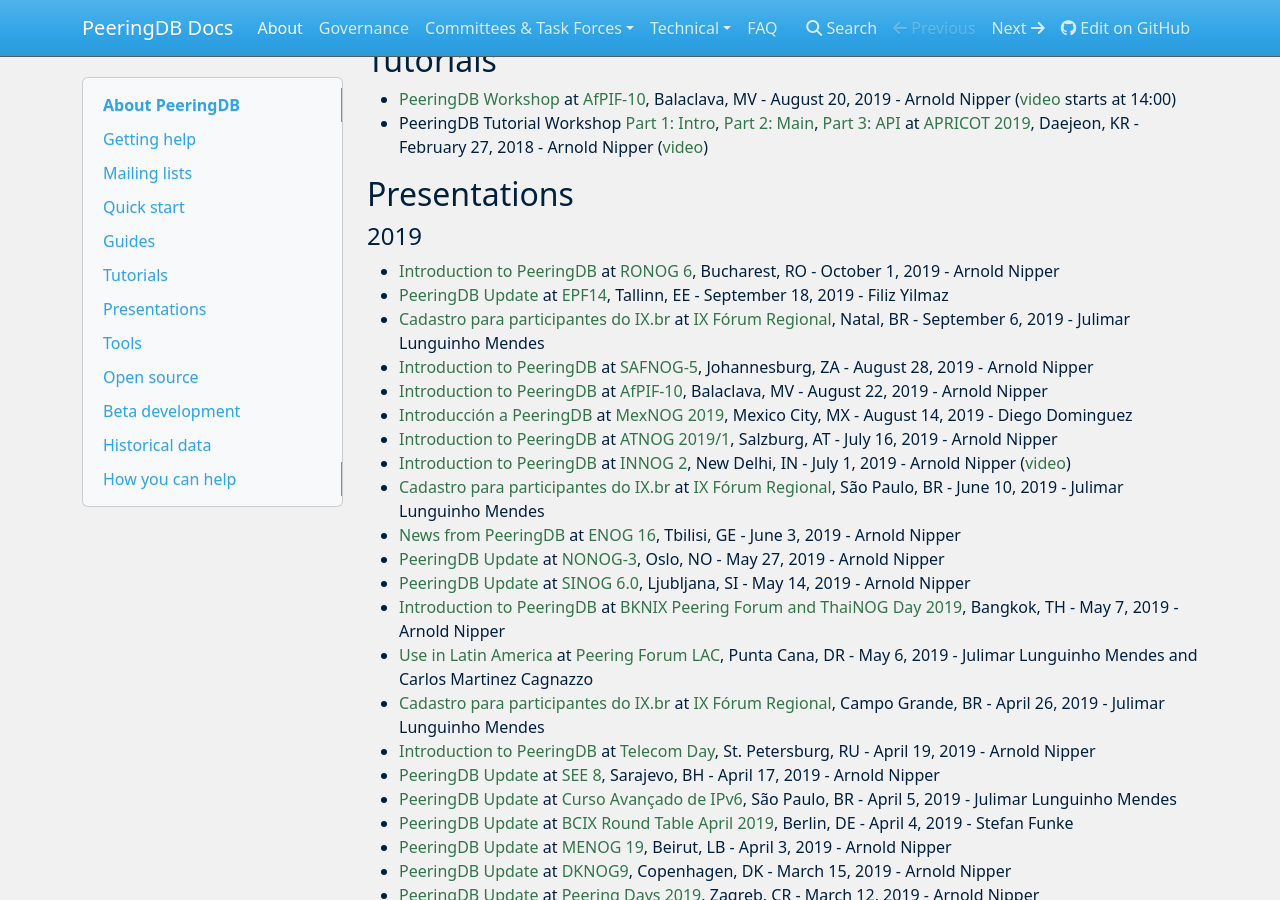
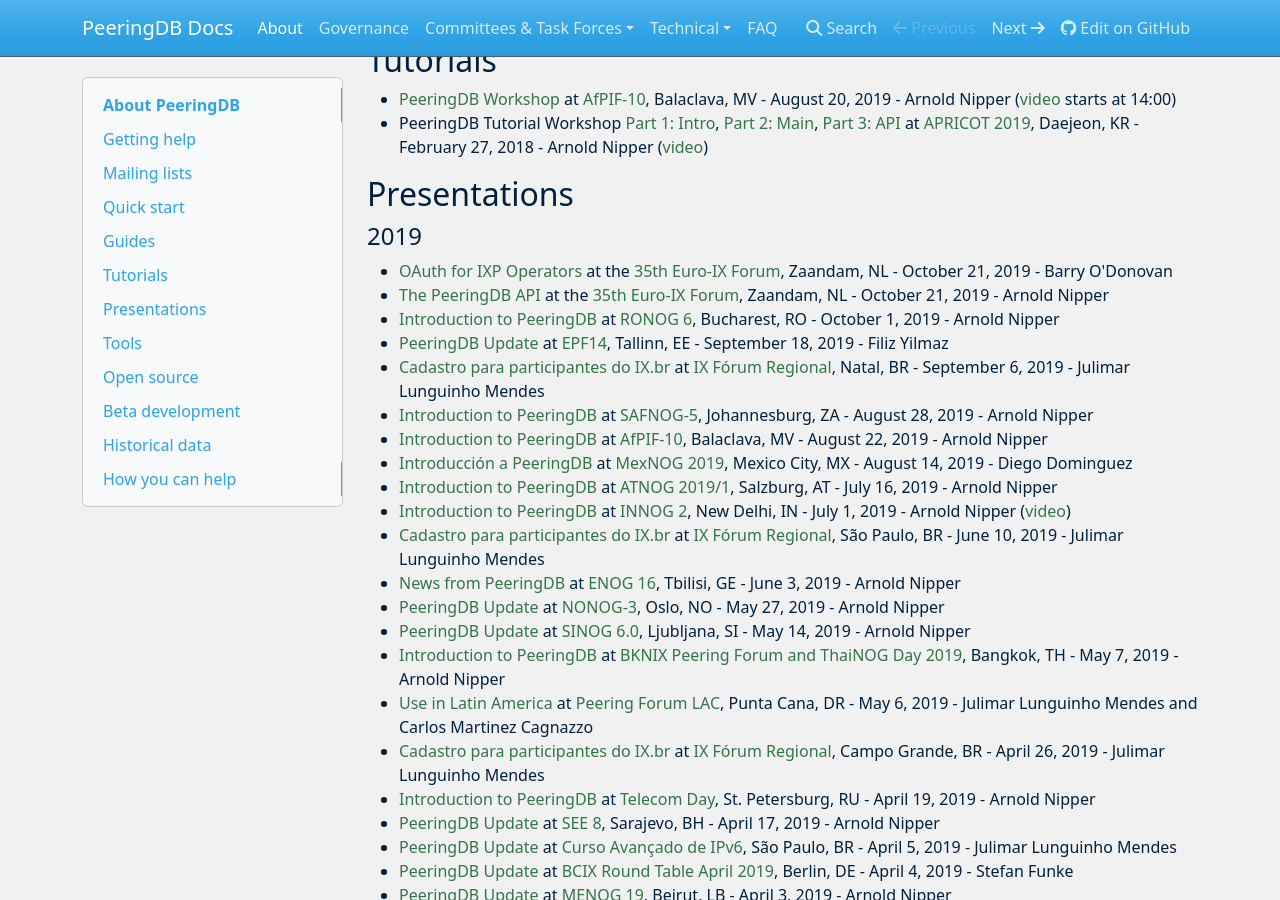
Before and after one commit to peeringdb/docs, an MkDocs documentation site: the page built from docs/index.md, in a window 1280 px wide and 900 px high, scrolled down 1384 px. Built offline with MkDocs 1.6.1, drawn with Linux system fonts in a browser that asks for light colours; nearby versions of some CDN libraries.

Commit message:
Added Arnold's and Barry's Euro-IX presentations.

```diff
--- a/docs/index.md
+++ b/docs/index.md
@@ -58,6 +58,8 @@
 
 #### 2019
 
+- [OAuth for IXP Operators](presentation/euroix-201910-euroix35-oauth-for-ixps.pdf) at the [35th Euro-IX Forum](https://www.euro-ix.net/en/events/fora/35th-euro-ix-forum/), Zaandam, NL - October 21, 2019 - Barry O'Donovan
+- [The PeeringDB API](presentation/20191021-API-EuroIX35-Arnold-Nipper.pdf) at the [35th Euro-IX Forum](https://www.euro-ix.net/en/events/fora/35th-euro-ix-forum/), Zaandam, NL - October 21, 2019 - Arnold Nipper
 - [Introduction to PeeringDB](presentation/20191001-RONOG6-Arnold-Nipper.pdf) at [RONOG 6](https://www.ronog.ro/), Bucharest, RO - October 1, 2019 - Arnold Nipper
 - [PeeringDB Update](presentation/PeeringDBUpdate_EPF2019.pdf) at [EPF14](https://www.peering-forum.eu/agenda?year=2019), Tallinn, EE - September 18, 2019 - Filiz Yilmaz
 - [Cadastro para participantes do IX.br](presentation/ix-forum-natal-peeringdb.20190906.pdf) at [IX Fórum Regional](https://regional.forum.ix.br/36-RN/), Natal, BR - September 6, 2019 - Julimar Lunguinho Mendes
```
Also changed, not shown: 2 other files.
